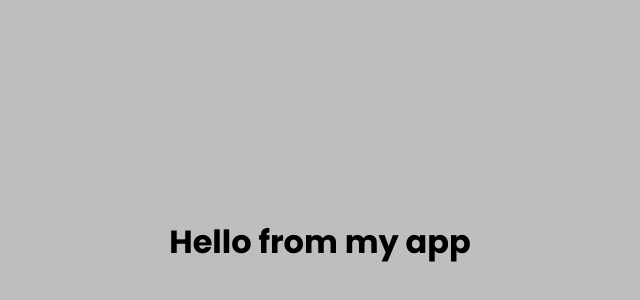
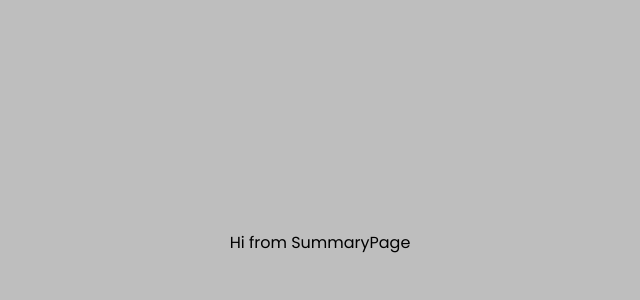
Before and after one commit to GregLed/feedback-v2, a React (Create React App) app in the folder client/: page / in a window 1280 px wide. Shown: the part 158-458 px from the top of the page, without its empty margins (320-960 px from the left). Built offline with nearby package versions, Linux system fonts and the light colour scheme.

Commit message:
added routing for main overview page and new feedback page

```diff
--- a/client/src/App.js
+++ b/client/src/App.js
@@ -1,5 +1,16 @@
+import { BrowserRouter as Router, Route, Routes } from "react-router-dom";
+import NewFeedbackPage from "./pages/NewFeedbackPage";
+import SummaryPage from "./pages/SummaryPage";
+
 function App() {
-  return <h1>Hello from my app</h1>;
+  return (
+    <Router>
+      <Routes>
+        <Route path="/" element={<SummaryPage />} />
+        <Route path="/new" element={<NewFeedbackPage />} />
+      </Routes>
+    </Router>
+  );
 }
 
 export default App;
--- /dev/null
+++ b/client/src/pages/NewFeedbackPage.js
@@ -0,0 +1,5 @@
+const NewFeedbackPage = () => {
+  return <div>Hi from NewFeedbackPage</div>;
+};
+
+export default NewFeedbackPage;
--- /dev/null
+++ b/client/src/pages/SummaryPage.js
@@ -0,0 +1,5 @@
+const SummaryPage = () => {
+  return <div>Hi from SummaryPage</div>;
+};
+
+export default SummaryPage;
```
